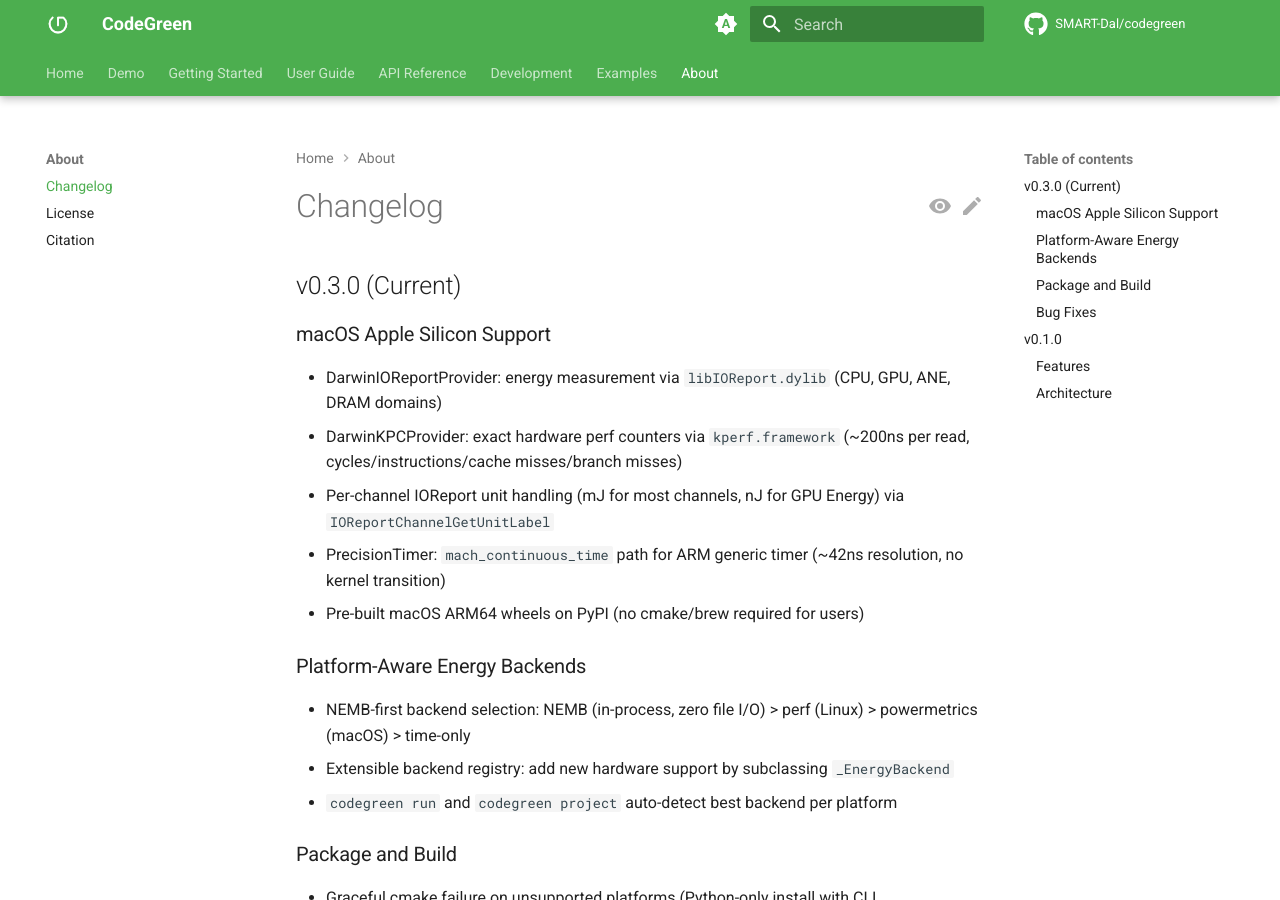
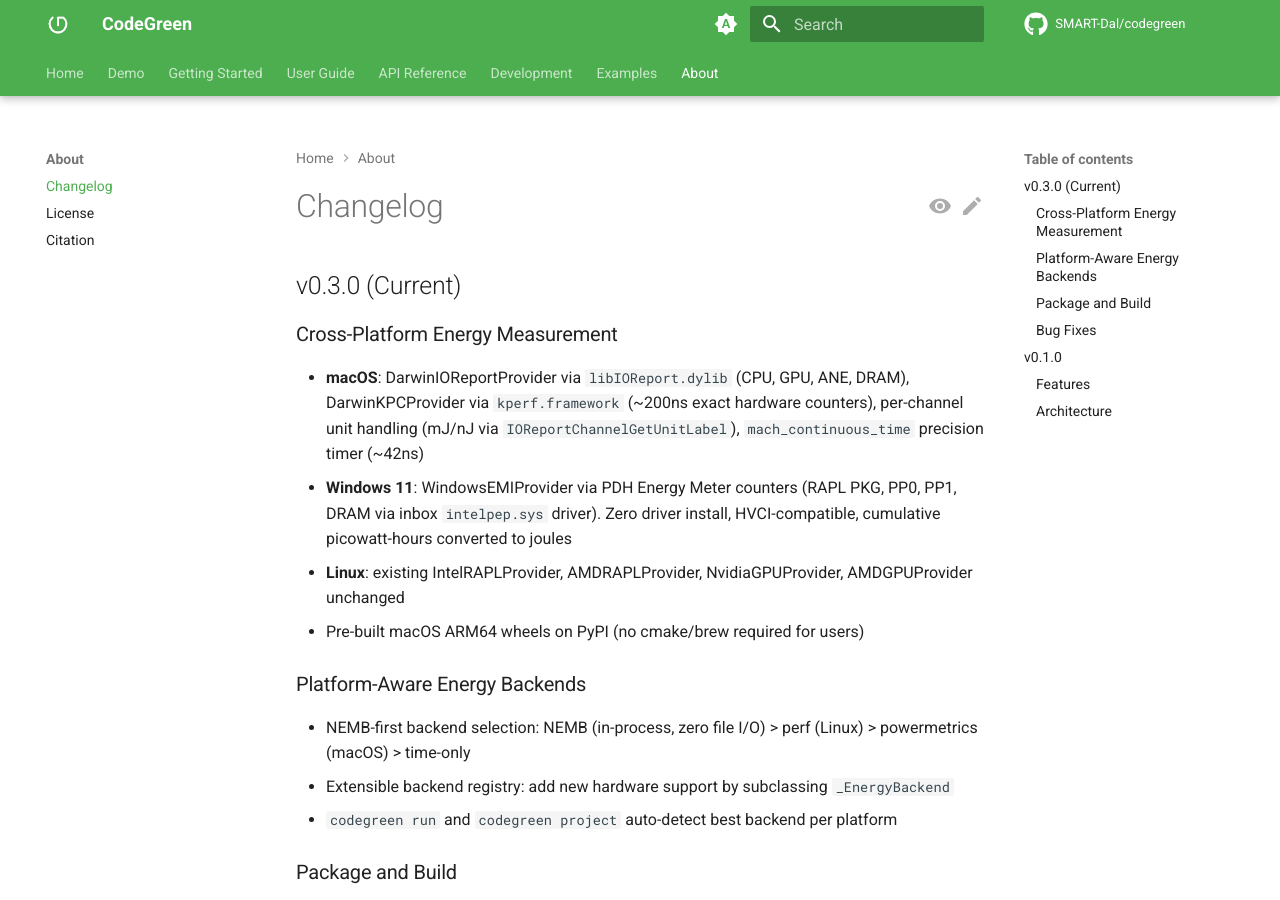
Before and after one commit to SMART-Dal/codegreen, an MkDocs documentation site: the page built from docs/website/docs/about/changelog.md, in a window 1280 px wide and 900 px high. Built offline with MkDocs 1.6.1 and Material for MkDocs 9.7.7, drawn with Linux system fonts in a browser that asks for light colours; comment, search, counter and statistics services are not loaded; the version menu is left out.

Commit message:
docs: add Windows EMI support to all platform tables, website, changelog

```diff
--- a/docs/website/docs/about/changelog.md
+++ b/docs/website/docs/about/changelog.md
@@ -2,11 +2,10 @@
 
 ## v0.3.0 (Current)
 
-### macOS Apple Silicon Support
-- DarwinIOReportProvider: energy measurement via `libIOReport.dylib` (CPU, GPU, ANE, DRAM domains)
-- DarwinKPCProvider: exact hardware perf counters via `kperf.framework` (~200ns per read, cycles/instructions/cache misses/branch misses)
-- Per-channel IOReport unit handling (mJ for most channels, nJ for GPU Energy) via `IOReportChannelGetUnitLabel`
-- PrecisionTimer: `mach_continuous_time` path for ARM generic timer (~42ns resolution, no kernel transition)
+### Cross-Platform Energy Measurement
+- **macOS**: DarwinIOReportProvider via `libIOReport.dylib` (CPU, GPU, ANE, DRAM), DarwinKPCProvider via `kperf.framework` (~200ns exact hardware counters), per-channel unit handling (mJ/nJ via `IOReportChannelGetUnitLabel`), `mach_continuous_time` precision timer (~42ns)
+- **Windows 11**: WindowsEMIProvider via PDH Energy Meter counters (RAPL PKG, PP0, PP1, DRAM via inbox `intelpep.sys` driver). Zero driver install, HVCI-compatible, cumulative picowatt-hours converted to joules
+- **Linux**: existing IntelRAPLProvider, AMDRAPLProvider, NvidiaGPUProvider, AMDGPUProvider unchanged
 - Pre-built macOS ARM64 wheels on PyPI (no cmake/brew required for users)
 
 ### Platform-Aware Energy Backends
--- a/pyproject.toml
+++ b/pyproject.toml
@@ -36,6 +36,7 @@
     "Programming Language :: C++",
     "Operating System :: POSIX :: Linux",
     "Operating System :: MacOS :: MacOS X",
+    "Operating System :: Microsoft :: Windows :: Windows 11",
     "Environment :: Console"
 ]
 requires-python = ">=3.8"
```
Also changed, not shown: INSTALL.md (+2 -1 lines), docs/website/docs/getting-started/installation.md (+8 -0 lines), docs/website/docs/index.md (+5 -5 lines), README.md.
